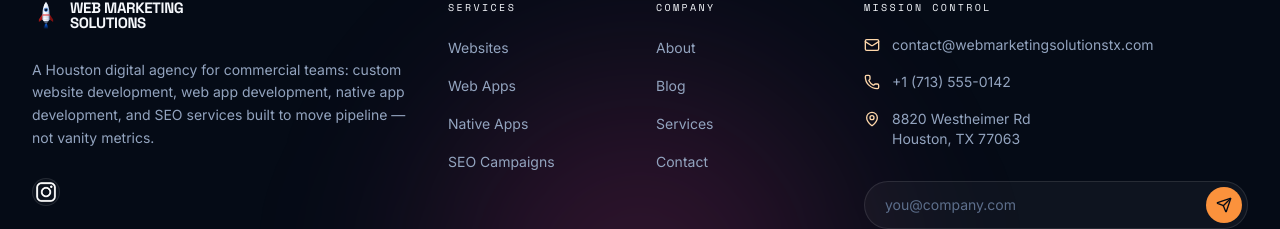
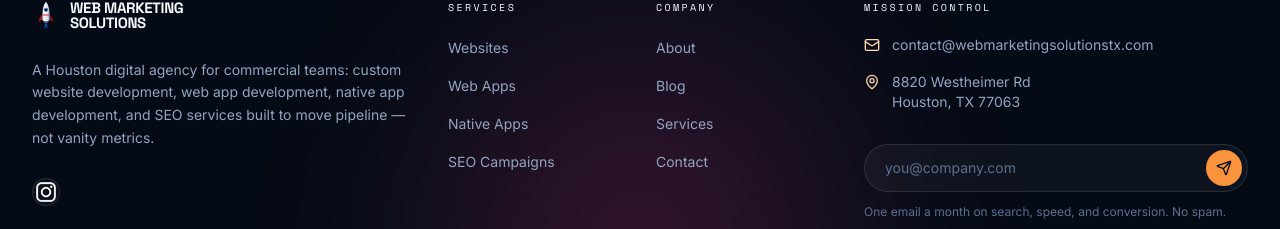
Before and after one commit to JordanVera/web_marketing_solutions, a Next.js app: page /services/website-development in a window 1280 px wide. Shown: the part 11566-11795 px from the top of the page. Built offline with nearby package versions, Linux system fonts and the light colour scheme; no server answers.

Commit message:
Remove phone contact details from Footer, Navigation, and ServicePage components for a cleaner design and to streamline contact information presentation.

```diff
--- a/src/components/Footer.tsx
+++ b/src/components/Footer.tsx
@@ -97,18 +97,7 @@
                     {company.email}
                   </a>
                 </li>
-                <li>
-                  <a
-                    href={`tel:${company.phone.replace(/[^\d+]/g, '')}`}
-                    className="inline-flex items-center gap-3 text-muted transition-colors hover:text-cream"
-                  >
-                    <Phone
-                      className="size-4 shrink-0 text-electric-300"
-                      aria-hidden="true"
-                    />
-                    {company.phone}
-                  </a>
-                </li>
+
                 <li className="flex items-start gap-3 text-muted">
                   <MapPin
                     className="mt-0.5 size-4 shrink-0 text-electric-300"
--- a/src/components/Navigation.tsx
+++ b/src/components/Navigation.tsx
@@ -263,13 +263,13 @@
               >
                 Schedule Your Free Consultation
               </Link>
-              <a
+              {/* <a
                 href={PHONE_HREF}
                 className="flex items-center justify-center gap-2 rounded-xl border border-white/40 px-4 py-3 text-center text-sm font-medium text-cream"
               >
                 <Phone className="size-3.5" aria-hidden="true" />
                 {company.phone}
-              </a>
+              </a> */}
             </div>
           </motion.div>
         ) : null}
--- a/src/components/services/ServicePage.tsx
+++ b/src/components/services/ServicePage.tsx
@@ -73,7 +73,7 @@
           '@type': 'ProfessionalService',
           name: company.name,
           url: SITE_URL,
-          telephone: company.phone,
+          // telephone: company.phone,
           address: {
             '@type': 'PostalAddress',
             streetAddress: company.address.street,
```
